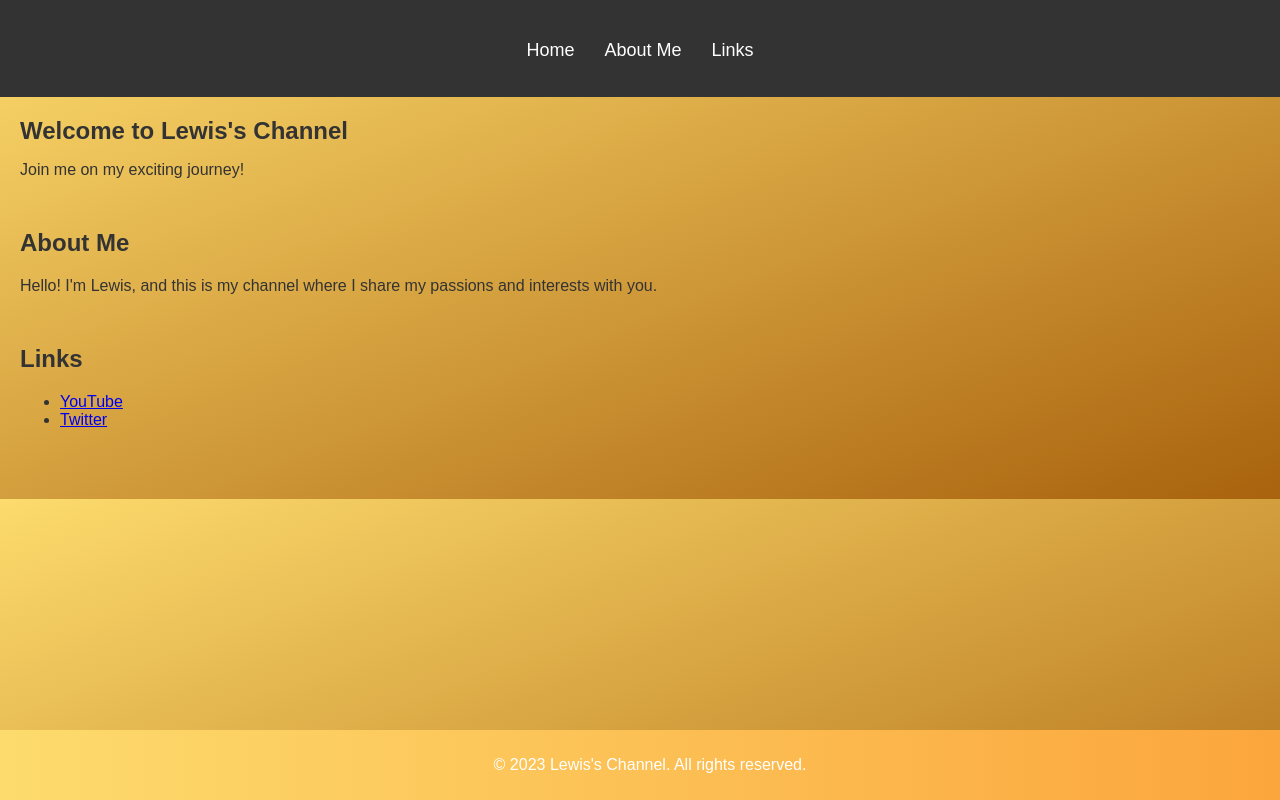
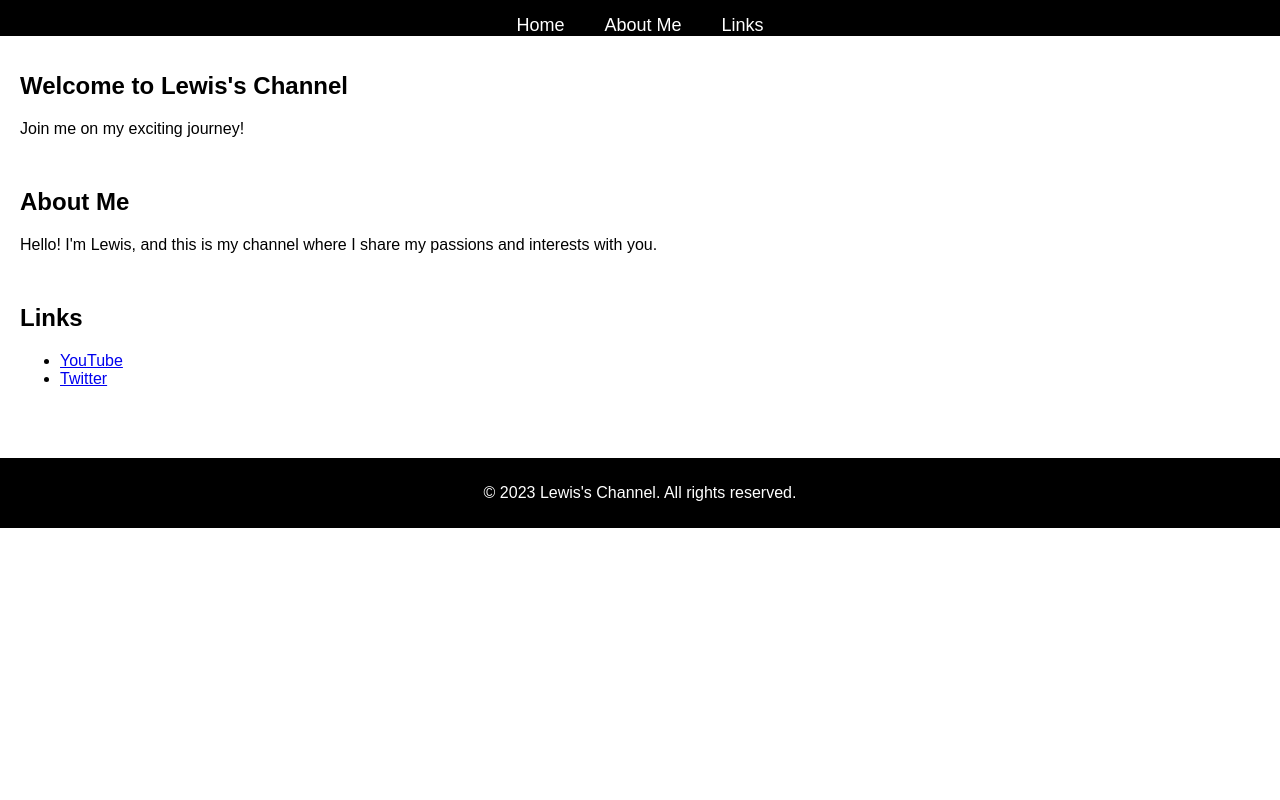
Before and after one commit to 0xVienna/Lewis.Channel, a plain HTML site: page index.html in a window 1280 px wide. Drawn offline with Linux system fonts and the light colour scheme.

Commit message:
Update styles.css

```diff
--- a/styles.css
+++ b/styles.css
@@ -2,20 +2,13 @@ body {
   font-family: Arial, sans-serif;
   margin: 0;
   padding: 0;
-  background: #fddb6d; /* Faded dark orange gradient background */
-  background: linear-gradient(to bottom right, #fddb6d, #a9620d);
-  color: #333;
+  background-color: #fff; /* White background */
+  color: #000; /* Black text color */
 }
 
 header {
-  background-color: #333;
-  color: #fff;
-  padding: 20px;
-  text-align: center;
-}
-
-h1 {
-  margin: 0;
+  background-color: #000; /* Black background for the header */
+  border-top: 5px solid #000; /* Black border on top of the header */
 }
 
 nav ul {
@@ -23,15 +16,15 @@ nav ul {
   padding: 0;
   display: flex;
   justify-content: center;
-  margin-top: 20px;
+  margin-top: 10px;
 }
 
 nav ul li {
-  margin: 0 15px;
+  margin: 0 20px;
 }
 
 nav ul li a {
-  color: #fff;
+  color: #fff; /* White link color */
   text-decoration: none;
   font-size: 18px;
 }
@@ -40,7 +33,7 @@ main {
   padding: 20px;
 }
 
-h2 {
+h1 {
   margin-top: 0;
 }
 
@@ -49,12 +42,8 @@ section {
 }
 
 footer {
-  background: linear-gradient(to right, #fddb6d, #fba53c); /* Light orange gradient */
-  color: #fff;
+  background-color: #000; /* Black background for the footer */
+  color: #fff; /* White text for the footer */
   padding: 10px;
   text-align: center;
-  position: fixed;
-  bottom: 0;
-  left: 0;
-  width: 100%;
 }
```
